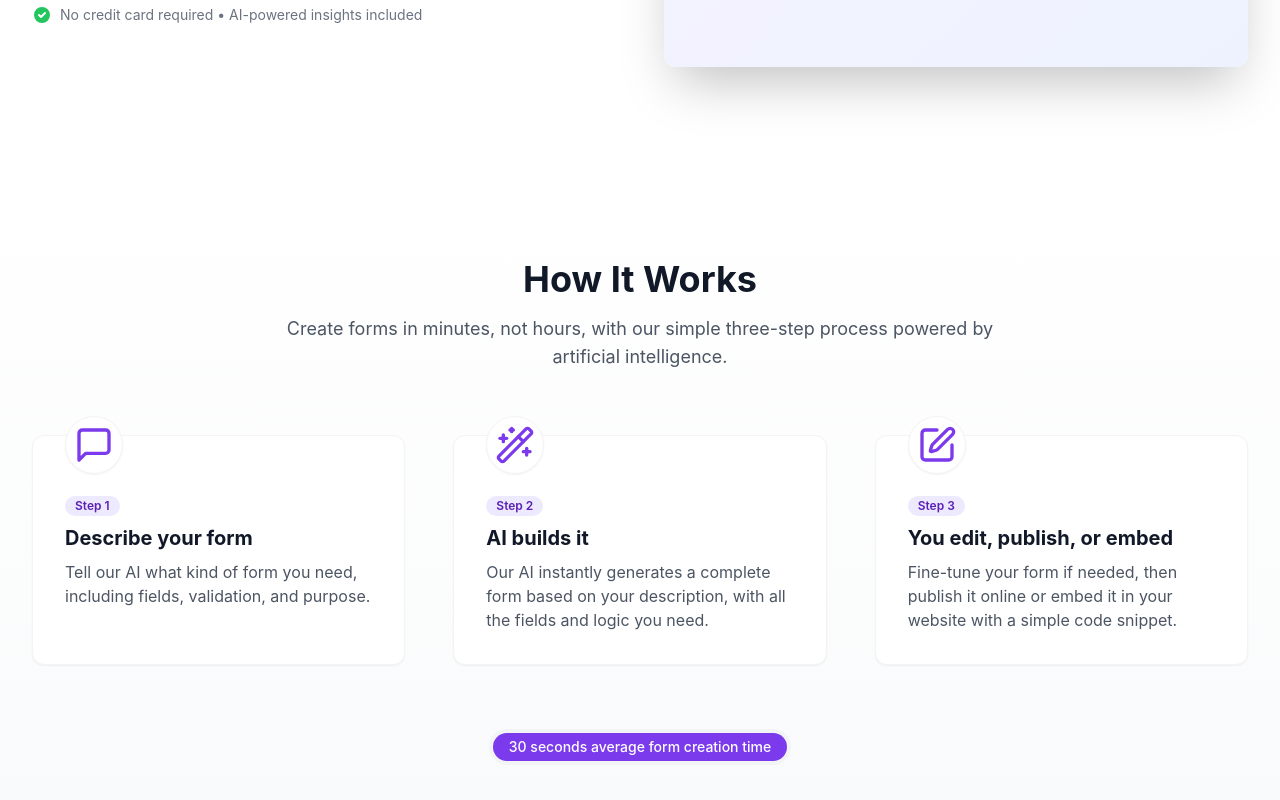
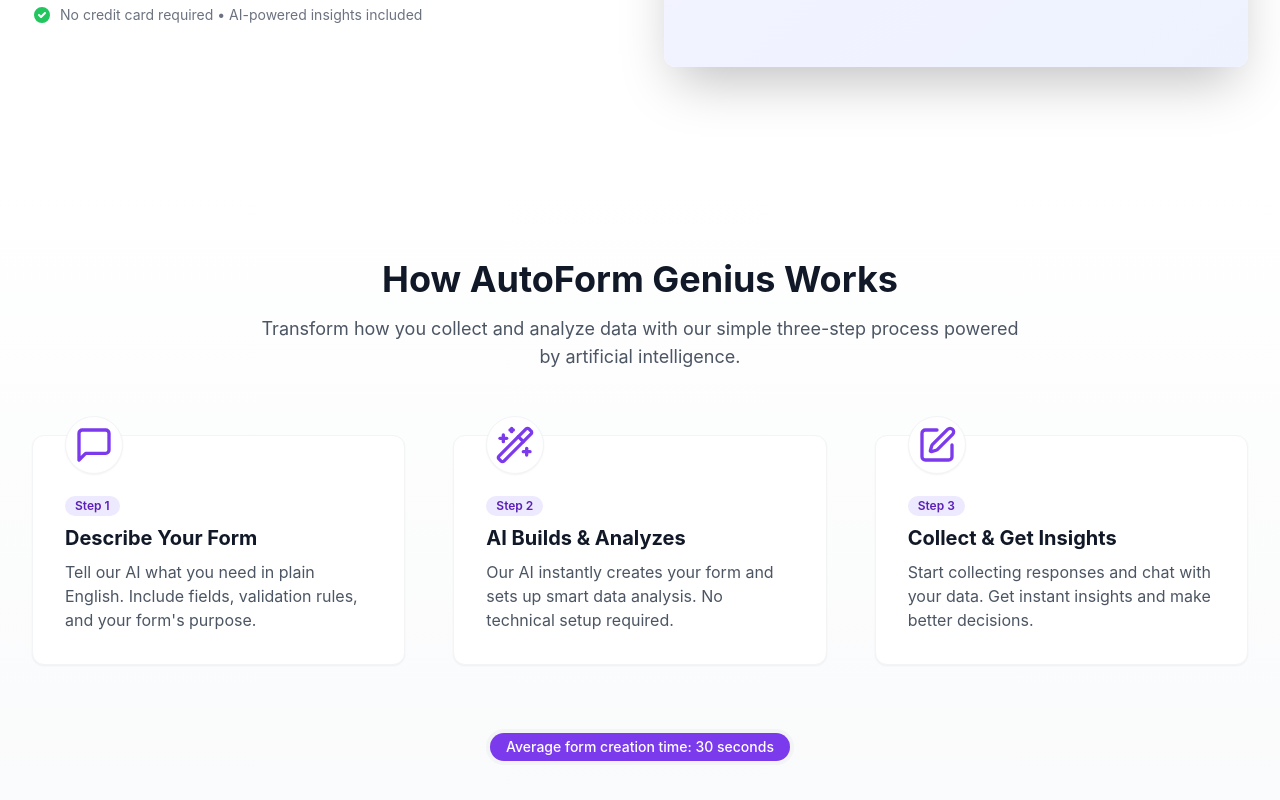
Before and after one commit to barakadanny/AutoForm_Gen, a React (Vite) app in the folder frontend/: page / in a window 1280 px wide. Shown: the part 594-1394 px from the top of the page. Built offline with nearby package versions, Linux system fonts and the light colour scheme.

Commit message:
feat(frontend): enhance HowItWorksSection with improved titles and descriptions for clarity

```diff
--- a/frontend/src/components/sections/how-it-works-section.tsx
+++ b/frontend/src/components/sections/how-it-works-section.tsx
@@ -4,20 +4,18 @@
   const steps = [
     {
       icon: <MessageSquare className="h-10 w-10 text-purple-600" />,
-      title: "Describe your form",
-      description: "Tell our AI what kind of form you need, including fields, validation, and purpose.",
+      title: "Describe Your Form",
+      description: "Tell our AI what you need in plain English. Include fields, validation rules, and your form's purpose.",
     },
     {
       icon: <Wand2 className="h-10 w-10 text-purple-600" />,
-      title: "AI builds it",
-      description:
-        "Our AI instantly generates a complete form based on your description, with all the fields and logic you need.",
+      title: "AI Builds & Analyzes",
+      description: "Our AI instantly creates your form and sets up smart data analysis. No technical setup required.",
     },
     {
       icon: <Edit className="h-10 w-10 text-purple-600" />,
-      title: "You edit, publish, or embed",
-      description:
-        "Fine-tune your form if needed, then publish it online or embed it in your website with a simple code snippet.",
+      title: "Collect & Get Insights",
+      description: "Start collecting responses and chat with your data. Get instant insights and make better decisions.",
     },
   ]
 
@@ -25,9 +23,9 @@
     <section id="how-it-works" className="py-16 md:py-24 bg-gradient-to-b from-white to-gray-50">
       <div className="container mx-auto px-4 sm:px-6 lg:px-8">
         <div className="text-center max-w-3xl mx-auto mb-16">
-          <h2 className="text-3xl md:text-4xl font-bold text-gray-900">How It Works</h2>
+          <h2 className="text-3xl md:text-4xl font-bold text-gray-900">How AutoForm Genius Works</h2>
           <p className="mt-4 text-lg text-gray-600">
-            Create forms in minutes, not hours, with our simple three-step process powered by artificial intelligence.
+            Transform how you collect and analyze data with our simple three-step process powered by artificial intelligence.
           </p>
         </div>
 
@@ -54,7 +52,7 @@
         <div className="mt-16 text-center">
           <div className="inline-flex items-center justify-center p-1 bg-gray-100 rounded-full">
             <div className="px-4 py-1 bg-purple-600 text-white rounded-full text-sm font-medium">
-              30 seconds average form creation time
+              Average form creation time: 30 seconds
             </div>
           </div>
         </div>
```
